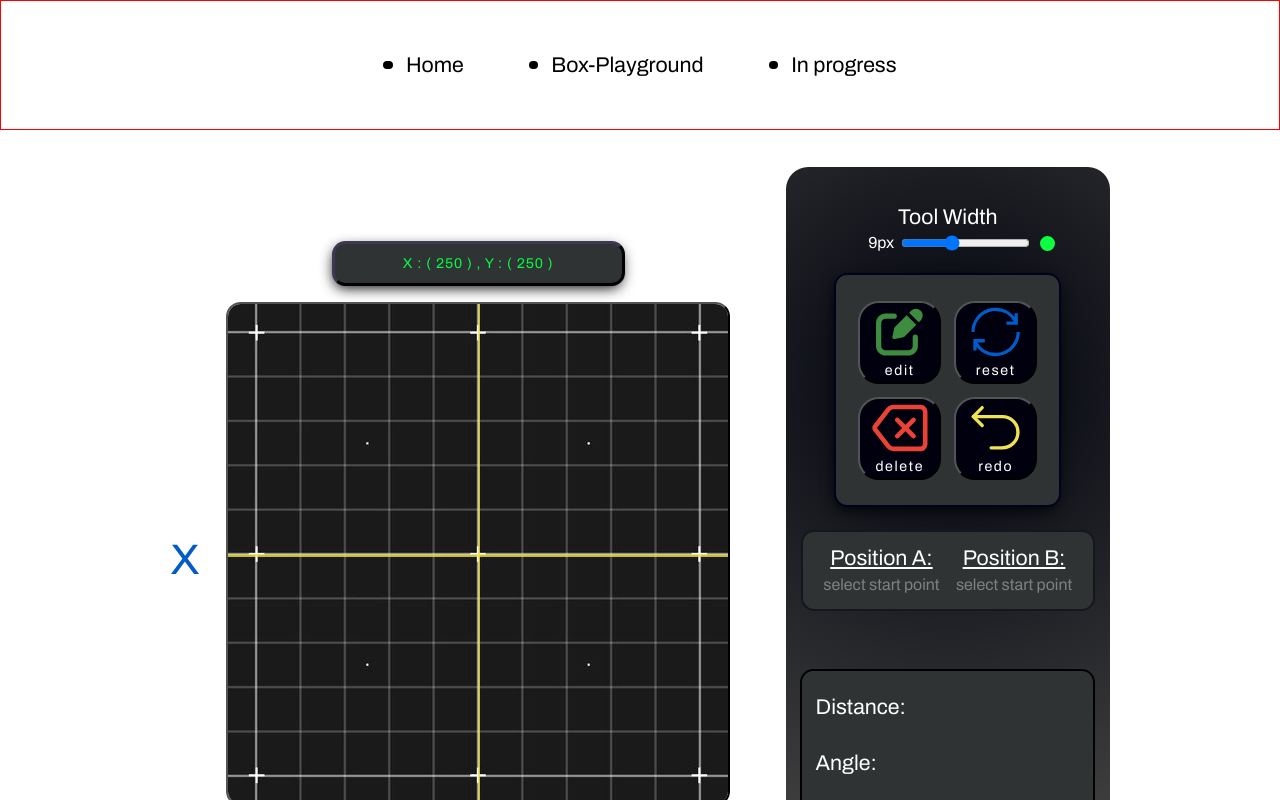
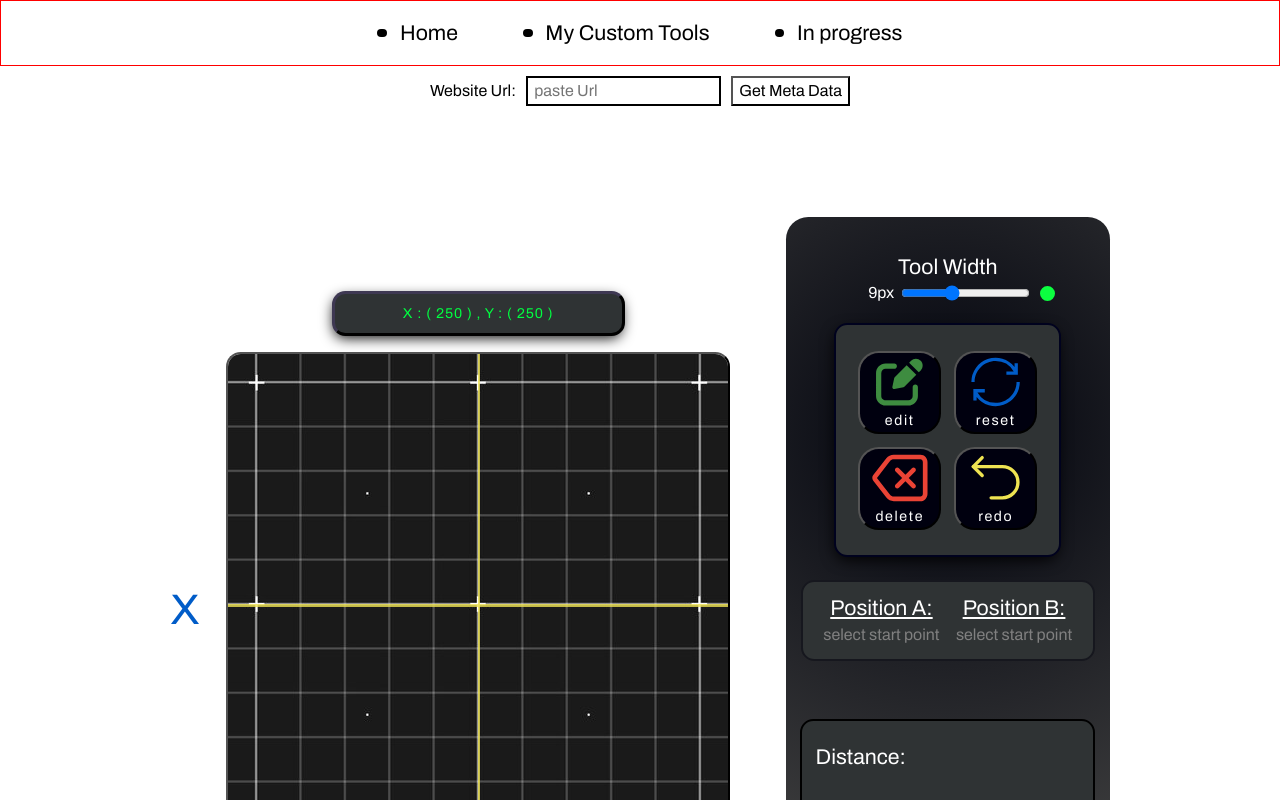
Before and after one commit to Tanner-Davison/greensock-animations, a React (Create React App) app: page /box-playground in a window 1280 px wide. Shown: the top 800 px of the page. Built offline with nearby package versions, Linux system fonts and the light colour scheme.

Commit message:
added more to the server

```diff
--- a/src/App.js
+++ b/src/App.js
@@ -1,7 +1,8 @@
 import React from 'react'
 import HomePage from './pages/HomePage'
-import Playground from './pages/Playground'
+import CustomTools from './pages/CustomTools'
 import inProgress from './pages/InProgress'
+import MetaData from './components/MetaData'
 
 import {
   createBrowserRouter,
@@ -25,8 +26,9 @@ function App() {
     createRoutesFromElements(
       <>
         <Route path='/' element={<HomePage scrollto={scrollToSection} />} />,
-        <Route path='/box-playground' element={<Playground/>}/>,
-        <Route path='/in-progress' element={<InProgress/>}/>,
+        <Route path='/box-playground' element={<CustomTools />} />,
+        <Route path='/in-progress' element={<InProgress />} />,
+        <Route path='/metaDataTool' element={<MetaData />} />,
       </>,
     ),
   )
--- a/src/components/BoxPlayground.js
+++ b/src/components/BoxPlayground.js
@@ -127,8 +127,8 @@ const BoxPlayground = () => {
   const redo = () => {
     let deletedElements = [...recentlyDeleted]
     if (deletedElements.length > 0) {
-      let reDoELement = deletedElements.pop()
-      setElements((prev) => [...prev, reDoELement])
+      let redoElement = deletedElements.pop()
+      setElements((prev) => [...prev, redoElement])
       setRecentlyDeleted(deletedElements)
     }
   }
--- /dev/null
+++ b/src/components/GridLayout.js
@@ -0,0 +1,22 @@
+import React from 'react'
+import styled from 'styled-components';
+import media from '../styles/media';
+import colors from '../styles/colors';
+import text from '../styles/text';
+
+const GridLayout = () => {
+  return (
+    <Wrapper>
+
+    </Wrapper>
+  )
+}
+
+export default GridLayout
+
+const Wrapper = styled.div`
+    display: flex;
+    align-items:center;
+    justify-content: center;
+    width: 100vw;
+`
--- /dev/null
+++ b/src/components/MetaData.js
@@ -0,0 +1,65 @@
+import React, { useState, useEffect } from 'react'
+import axios from 'axios'
+import cheerio from 'cheerio'
+import styled from 'styled-components'
+import media from '../styles/media'
+import colors from '../styles/colors'
+import text from '../styles/text'
+
+const MetaData = () => {
+  const [metaData, setMetaData] = useState({ title: '', description: '' })
+  const [searchUrl, setSearchUrl] = useState('')
+  const fetchMetaData = async (searchUrl) => {
+    try {
+      const response = await axios.get(searchUrl);
+      const $ = cheerio.load(response.data);
+      const parsedHTML = $.parseHTML(response.data);
+      const title = $(parsedHTML).find('title').text();
+      const description = $(parsedHTML).find('meta[name="description"]').attr('content');
+      setMetaData({ title, description });
+    } catch (error) {
+      console.error('Error fetching meta data:', error);
+    }
+  };
+  return (
+    <Wrapper>
+      <Label htmlFor={'metaUrlInput'}>
+        Website Url:
+        <UrlInput
+          id={'metaUrlInput'}
+          type='text'
+          value={searchUrl}
+          placeholder='paste Url'
+          onChange={(e) => setSearchUrl(e.target.value)}
+        />
+        <SubmitUrl type='button' onClick={() => fetchMetaData(searchUrl)}>
+          {' '}
+          Get Meta Data
+        </SubmitUrl>
+      </Label>
+    </Wrapper>
+  )
+}
+
+export default MetaData
+const SubmitUrl = styled.button`
+  ${text.bodyM}
+  background-color: transparent;
+`
+const UrlInput = styled.input`
+  ${text.bodyM}
+  padding-left:.5vw;
+  margin: 10px;
+  border: 2px solid black;
+`
+const Label = styled.label`
+  ${text.bodyM}
+`
+const Wrapper = styled.div`
+  display: flex;
+  flex-direction: column;
+  align-items: center;
+  justify-content: center;
+  padding-bottom: 5vw;
+  width: 100vw;
+`
--- a/src/components/NavigationBar.js
+++ b/src/components/NavigationBar.js
@@ -15,7 +15,7 @@ const NavigationBar = () => {
 
   const links = [
     { name: 'Home', link: '/' },
-    { name: 'Box-Playground', link: '/box-playground' },
+    { name: 'My Custom Tools', link: '/box-playground' },
     { name: 'In progress', link: '/in-progress' },
   ]
 
@@ -87,11 +87,15 @@ const Wrapper = styled.div`
   display: flex;
   align-items: center;
   justify-content: center;
+  top:0;
   gap: 5.083vw;
   max-width: 100vw;
-  height: 10vw;
+  height: 5vw;
   border: 1px solid red;
   ${media.fullWidth} {
+    gap: 73px;
+    height: 72px;
+  justify-self:center;
   }
 
   ${media.tablet} {
--- /dev/null
+++ b/src/pages/CustomTools.js
@@ -0,0 +1,16 @@
+import React from 'react'
+import BoxPlayground from '../components/BoxPlayground'
+import NavigationBar from '../components/NavigationBar'
+import MetaData from '../components/MetaData'
+
+const CustomTools = () => {
+  return (
+    <>
+      <NavigationBar />
+      <MetaData />
+      <BoxPlayground />
+    </>
+  )
+}
+
+export default CustomTools
--- a/src/pages/HomePage.js
+++ b/src/pages/HomePage.js
@@ -2,12 +2,15 @@ import React from 'react'
 import CustomCarousel from '../components/CustomCarousel'
 import LogosContainer from '../components/LogosContainer'
 import NavigationBar from '../components/NavigationBar'
+import GridLayout from '../components/GridLayout'
+
 const HomePage = ({ scrollto }) => {
   return (
     <>
       <NavigationBar />
       <CustomCarousel scrollto={scrollto} />
       <LogosContainer scrollto={scrollto} />
+      <GridLayout/>
     </>
   )
 }
--- a/src/pages/Playground.js
+++ /dev/null
@@ -1,14 +0,0 @@
-import React from 'react'
-import BoxPlayground from '../components/BoxPlayground'
-import NavigationBar from '../components/NavigationBar'
-
-const Playground = () => {
-  return (
-    <>
-    <NavigationBar/>
-   <BoxPlayground/>
-   </>
-  )
-}
-
-export default Playground
```
Also changed, not shown: package.json (+6 -1 lines), src/utils/server.js (added, +33 -0 lines), 1 other file (tests, documents, lock files or other folders).
